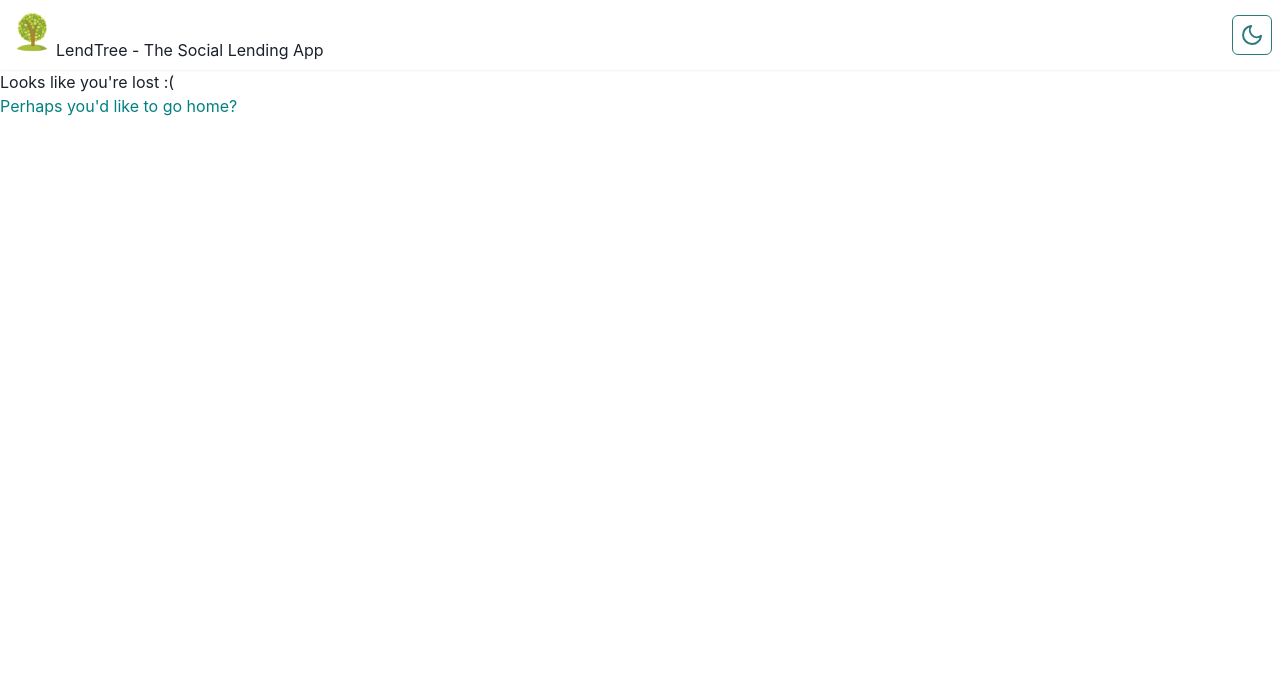
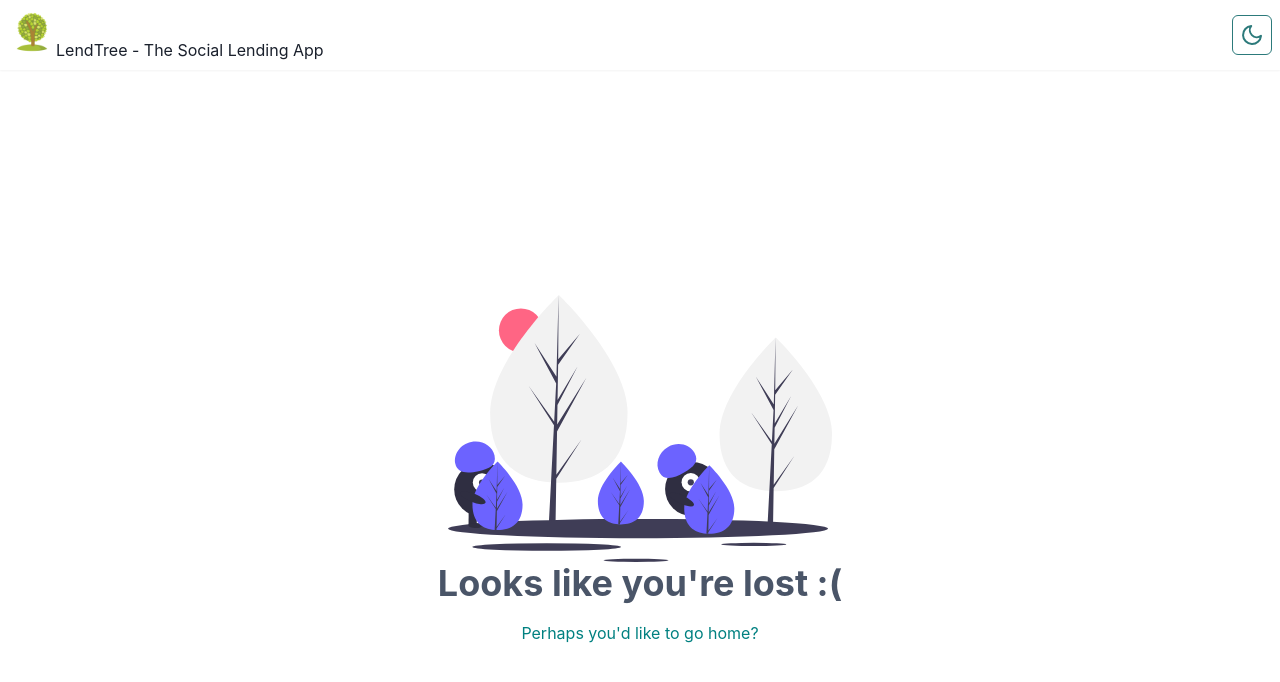
Before and after one commit to DevArcana/fintech-challenge-social-lending-ui, a React (Create React App) app: page /offers in a window 1280 px wide. Shown: the top 682 px of the page. Built offline with nearby package versions, Linux system fonts and the light colour scheme.

Commit message:
Add routing documentation

```diff
--- a/src/routing/AppRouter.helpers.ts
+++ b/src/routing/AppRouter.helpers.ts
@@ -1,3 +1,7 @@
+/**
+ * Sets up path which will be used in AppRouter component
+ * @returns formatted url path ready to be injected into AppRouter component
+ */
 export const getBaseName = () => {
     const selector = document?.querySelector('base');
     const baseHref = selector?.getAttribute('href') || '';
--- a/src/routing/components/AppLink/AppLink.styles.ts
+++ b/src/routing/components/AppLink/AppLink.styles.ts
@@ -1,5 +1,8 @@
 import {css} from 'emotion';
 
+/**
+ * Styles for AppLink component. Changes default colors
+ */
 export const routerLinkStyle = css`
     color: teal;
 
--- a/src/routing/components/PageNotFound/PageNotFound.styles.ts
+++ b/src/routing/components/PageNotFound/PageNotFound.styles.ts
@@ -1,5 +1,9 @@
 import {css} from 'emotion';
 
+/**
+ * Styles for PageNotFound component.
+ * It centers it in both axis
+ */
 export const MainBox = css`
     position: fixed;
     width: 100%;
--- a/src/routing/components/PageNotFound/PageNotFound.tsx
+++ b/src/routing/components/PageNotFound/PageNotFound.tsx
@@ -1,14 +1,21 @@
 import React from 'react';
-import {Box, Text} from '@chakra-ui/react';
+import {Flex, Heading, Image} from '@chakra-ui/react';
 import {AppLink} from '../AppLink';
 import {MainBox} from './PageNotFound.styles';
 
+/**
+ * Component rendered when url path is not found
+ * @constructor
+ * @returns PageNotFound component
+ */
 export const PageNotFound: React.FC = () => {
     return (
-        <Box className={MainBox}>
-            <Text>Looks like you're lost :(</Text>
-
+        <Flex className={MainBox}>
+            <Image width={['60%', '50%', '40%', '30%']} src={'svg/404.svg'} />
+            <Heading mb={4} color={'gray.600'}>
+                Looks like you're lost :(
+            </Heading>
             <AppLink to={'/'}>Perhaps you'd like to go home?</AppLink>
-        </Box>
+        </Flex>
     );
 };
```
Also changed, not shown: package.json (+6 -3 lines), src/routing/AppRouter.tsx (+9 -0 lines), src/routing/components/AppLink/AppLink.tsx (+12 -0 lines), src/routing/components/RestrictedRoute/RestrictedRoute.tsx (+17 -0 lines), src/routing/routes.ts (+37 -0 lines), public/svg/404.svg (added), 76 other files (tests, documents, lock files or other folders).
